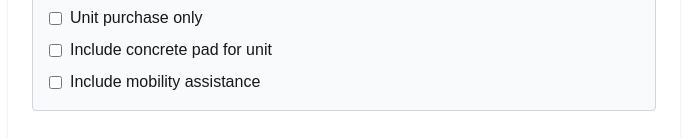
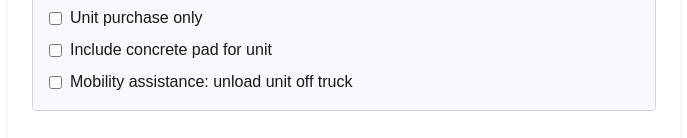
Before and after one commit to stgrky/d2d-sales-calculator, a Next.js app: page / in a window 1280 px wide. Shown: the part 207-345 px from the top of the page, without its empty margins (296-983 px from the left). Built offline with nearby package versions, Linux system fonts and the light colour scheme.

Commit message:
trenching changes

```diff
--- a/src/app/page.tsx
+++ b/src/app/page.tsx
@@ -379,7 +379,7 @@ const trenchRates: Record<string, number> = {
               checked={mobility}
               onChange={(e) => setMobility(e.target.checked)}
             />
-            Include mobility assistance
+            Mobility assistance: unload unit off truck
           </label>
         </fieldset>
 
```
